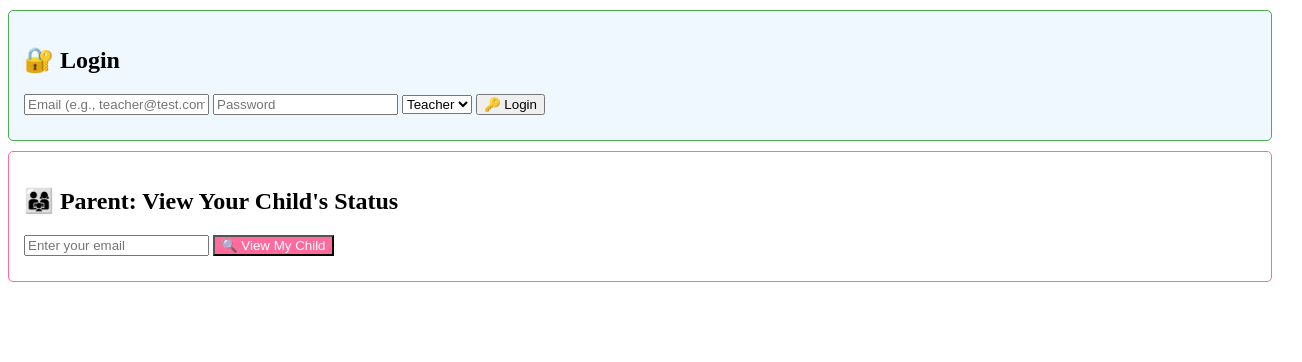
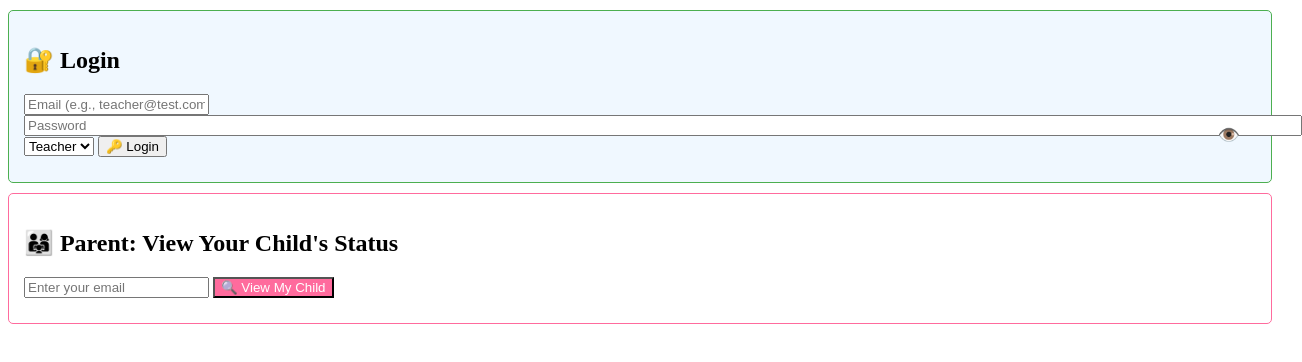
Before and after one commit to Heesun0514/Daycare-Digital-Logbook-AWS-Cloud-Migration, a plain HTML site: page frontend/index.html in a window 1280 px wide. Shown: the whole page, 1302 px wide, since content can reach past the window. Drawn offline with Linux system fonts and the light colour scheme.

Commit message:
update  Show/Hide Password on Login

```diff
--- a/frontend/index.html
+++ b/frontend/index.html
@@ -13,7 +13,18 @@
     <h2>🔐 Login</h2>
     <div id="login-form">
         <input type="email" id="login-email" placeholder="Email (e.g., teacher@test.com)" required>
-        <input type="password" id="login-password" placeholder="Password" required>
+        <div style="position: relative; display: inline-block; width: 100%;">
+    <input type="password" id="login-password" placeholder="Password" style="width: 100%; padding-right: 40px;">
+    <button type="button" onclick="togglePasswordVisibility()" style="
+        position: absolute;
+        right: 10px;
+        top: 8px;
+        background: none;
+        border: none;
+        cursor: pointer;
+        font-size: 18px;
+    ">👁️</button>
+</div>
         <select id="login-role">
             <option value="Teacher">Teacher</option>
             <option value="Director">Director</option>
```
